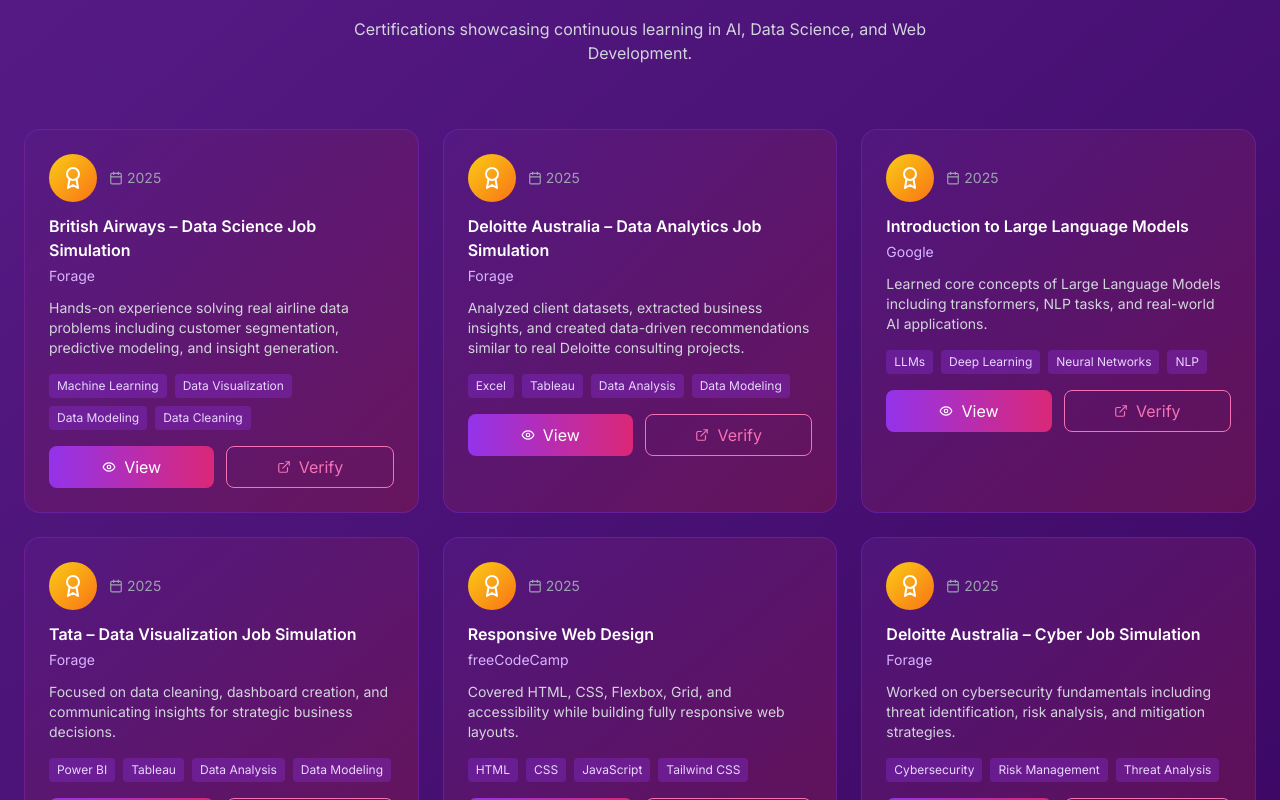
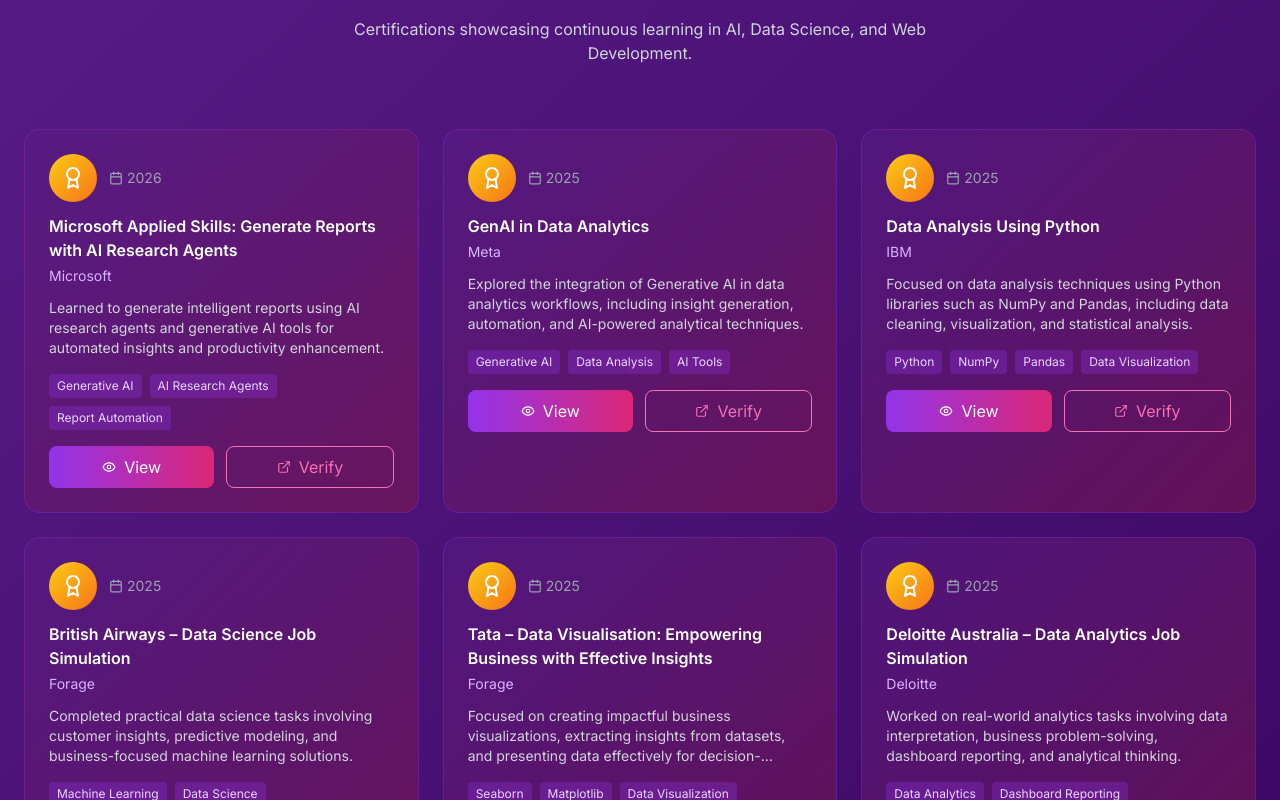
Before and after one commit to Mahreen17/My-Portfolio, a React (Vite) app: page / in a window 1280 px wide. Shown: the part 8260-9060 px from the top of the page. Built offline with nearby package versions, Linux system fonts and the light colour scheme.

Commit message:
Integrate new AI and data analysis achievements
Added new achievements related to AI and data analysis, including certifications from Microsoft and Meta.

```diff
--- a/src/components/Achievements.tsx
+++ b/src/components/Achievements.tsx
@@ -17,70 +17,64 @@ const Achievements: React.FC = () => {
 
   const achievements: Achievement[] = [
     {
+  title: 'Microsoft Applied Skills: Generate Reports with AI Research Agents',
+  issuer: 'Microsoft',
+  date: '2026',
+  description:
+    'Learned to generate intelligent reports using AI research agents and generative AI tools for automated insights and productivity enhancement.',
+  certificate: 'https://learn.microsoft.com/en-us/users/mahreenbegum-4485/credentials/8d4d3cfe225d2ce2?ref=https%3A%2F%2Fwww.linkedin.com%2F',
+  credentialId: '8D4D3CFE225D2CE2',
+  skills: ['Generative AI', 'AI Research Agents', 'Report Automation'],
+},
+{
+  title: 'GenAI in Data Analytics',
+  issuer: 'Meta',
+  date: '2025',
+  description:
+    'Explored the integration of Generative AI in data analytics workflows, including insight generation, automation, and AI-powered analytical techniques.',
+  certificate: 'https://www.coursera.org/account/accomplishments/verify/D7XA86BN7SBV',
+  credentialId: 'D7XA86BN7SBV',
+  skills: ['Generative AI', 'Data Analysis', 'AI Tools'],
+},
+{
+  title: 'Data Analysis Using Python',
+  issuer: 'IBM',
+  date: '2025',
+  description:
+    'Focused on data analysis techniques using Python libraries such as NumPy and Pandas, including data cleaning, visualization, and statistical analysis.',
+  certificate: 'https://www.credly.com/badges/dc1b60c4-0874-4a21-8e87-a962cb51441c/linked_in_profile',
+  credentialId: '',
+  skills: ['Python', 'NumPy', 'Pandas', 'Data Visualization'],
+},
+{
   title: 'British Airways – Data Science Job Simulation',
   issuer: 'Forage',
   date: '2025',
   description:
-        'Hands-on experience solving real airline data problems including customer segmentation, predictive modeling, and insight generation.',
-      certificate:
-        'https://forage-uploads-prod.s3.amazonaws.com/completion-certificates/tMjbs76F526fF5v3G/NjynCWzGSaWXQCxSX_tMjbs76F526fF5v3G_8vCWod8Aa5tHBW7eF_1752155123680_completion_certificate.pdf',
+    'Completed practical data science tasks involving customer insights, predictive modeling, and business-focused machine learning solutions.',
+  certificate: 'https://forage-uploads-prod.s3.amazonaws.com/completion-certificates/tMjbs76F526fF5v3G/NjynCWzGSaWXQCxSX_tMjbs76F526fF5v3G_8vCWod8Aa5tHBW7eF_1752155123680_completion_certificate.pdf',
   credentialId: '82zachPX7bHporLph',
-      skills: ['Machine Learning', 'Data Visualization', 'Data Modeling', 'Data Cleaning'],
+  skills: ['Machine Learning', 'Data Science', 'Predictive Modeling'],
+},
+{
+  title: 'Tata – Data Visualisation: Empowering Business with Effective Insights',
+  issuer: 'Forage',
+  date: '2025',
+  description:
+    'Focused on creating impactful business visualizations, extracting insights from datasets, and presenting data effectively for decision-making.',
+  certificate: 'https://forage-uploads-prod.s3.amazonaws.com/completion-certificates/ifobHAoMjQs9s6bKS/MyXvBcppsW2FkNYCX_ifobHAoMjQs9s6bKS_8vCWod8Aa5tHBW7eF_1752151282015_completion_certificate.pdf',
+  credentialId: 'nHbjcG7asiNK43fMe',
+  skills: ['Seaborn', 'Matplotlib', 'Data Visualization', 'Business Insights'],
 },
 {
   title: 'Deloitte Australia – Data Analytics Job Simulation',
-      issuer: 'Forage',
+  issuer: 'Deloitte',
   date: '2025',
   description:
-        'Analyzed client datasets, extracted business insights, and created data-driven recommendations similar to real Deloitte consulting projects.',
-      certificate:
-        'https://forage-uploads-prod.s3.amazonaws.com/completion-certificates/9PBTqmSxAf6zZTseP/io9DzWKe3PTsiS6GG_9PBTqmSxAf6zZTseP_8vCWod8Aa5tHBW7eF_1751987538817_completion_certificate.pdf',
+    'Worked on real-world analytics tasks involving data interpretation, business problem-solving, dashboard reporting, and analytical thinking.',
+  certificate: 'https://forage-uploads-prod.s3.amazonaws.com/completion-certificates/9PBTqmSxAf6zZTseP/io9DzWKe3PTsiS6GG_9PBTqmSxAf6zZTseP_8vCWod8Aa5tHBW7eF_1751987538817_completion_certificate.pdf',
   credentialId: 'qB4PtM2MjjypogQde',
-      skills: ['Excel', 'Tableau', 'Data Analysis', 'Data Modeling'],
-    },
-    {
-      title: 'Introduction to Large Language Models',
-      issuer: 'Google',
-      date: '2025',
-      description:
-        'Learned core concepts of Large Language Models including transformers, NLP tasks, and real-world AI applications.',
-      certificate:
-        'https://www.cloudskillsboost.google/public_profiles/cb2d6c95-16d8-4d29-ae85-f583394f757b/badges/16889050',
-      credentialId: '16889050',
-      skills: ['LLMs', 'Deep Learning', 'Neural Networks', 'NLP'],
-    },
-    {
-      title: 'Tata – Data Visualization Job Simulation',
-      issuer: 'Forage',
-      date: '2025',
-      description:
-        'Focused on data cleaning, dashboard creation, and communicating insights for strategic business decisions.',
-      certificate:
-        'https://forage-uploads-prod.s3.amazonaws.com/completion-certificates/ifobHAoMjQs9s6bKS/MyXvBcppsW2FkNYCX_ifobHAoMjQs9s6bKS_8vCWod8Aa5tHBW7eF_1752151282015_completion_certificate.pdf',
-      credentialId: 'nHbjcG7asiNK43fMe',
-      skills: ['Power BI', 'Tableau', 'Data Analysis', 'Data Modeling'],
-    },
-    {
-      title: 'Responsive Web Design',
-      issuer: 'freeCodeCamp',
-      date: '2025',
-      description:
-        'Covered HTML, CSS, Flexbox, Grid, and accessibility while building fully responsive web layouts.',
-      certificate:
-        'https://freecodecamp.org/certification/Mahreen1723/responsive-web-design',
-      credentialId: 'mahreen1723-rwd',
-      skills: ['HTML', 'CSS', 'JavaScript', 'Tailwind CSS'],
-    },
-    {
-      title: 'Deloitte Australia – Cyber Job Simulation',
-      issuer: 'Forage',
-      date: '2025',
-      description:
-        'Worked on cybersecurity fundamentals including threat identification, risk analysis, and mitigation strategies.',
-      certificate:
-        'https://forage-uploads-prod.s3.amazonaws.com/completion-certificates/9PBTqmSxAf6zZTseP/E9pA6qsdbeyEkp3ti_9PBTqmSxAf6zZTseP_8vCWod8Aa5tHBW7eF_1752001273620_completion_certificate.pdf',
-      credentialId: 'xhLiQHAesgX9YG4Jd',
-      skills: ['Cybersecurity', 'Risk Management', 'Threat Analysis'],
+  skills: ['Data Analytics', 'Dashboard Reporting', 'Business Analysis'],
 },
   ];
 
```
Lines whose indentation alone changed are shown as unchanged.
